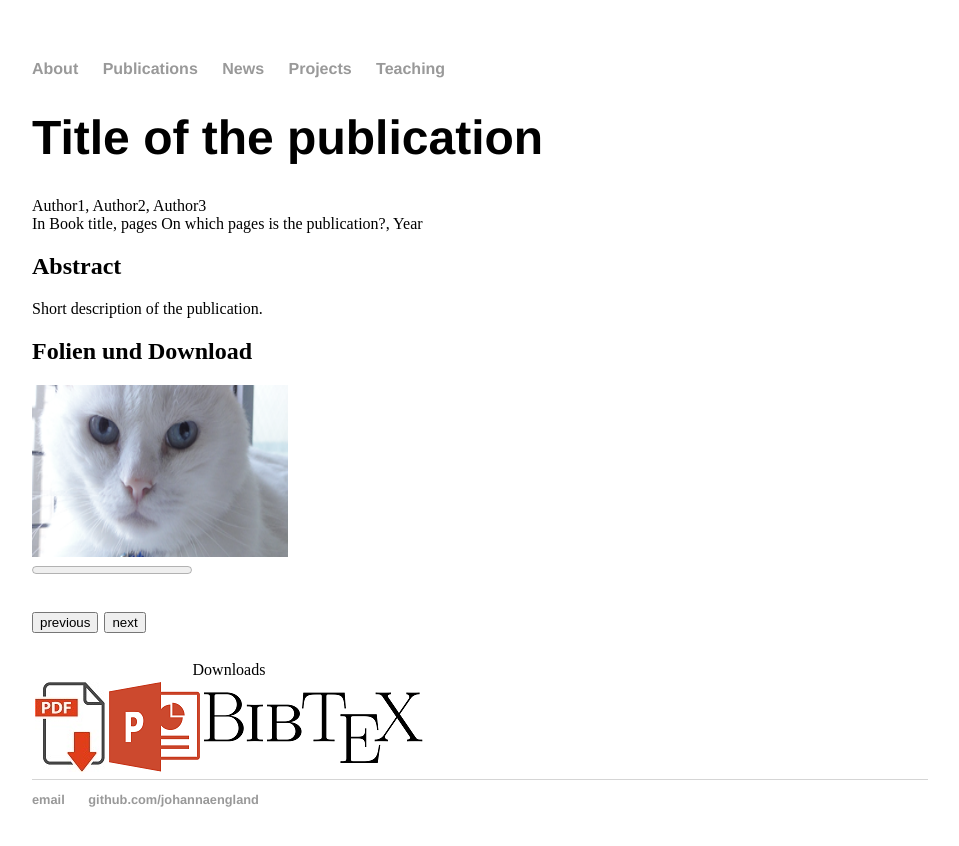
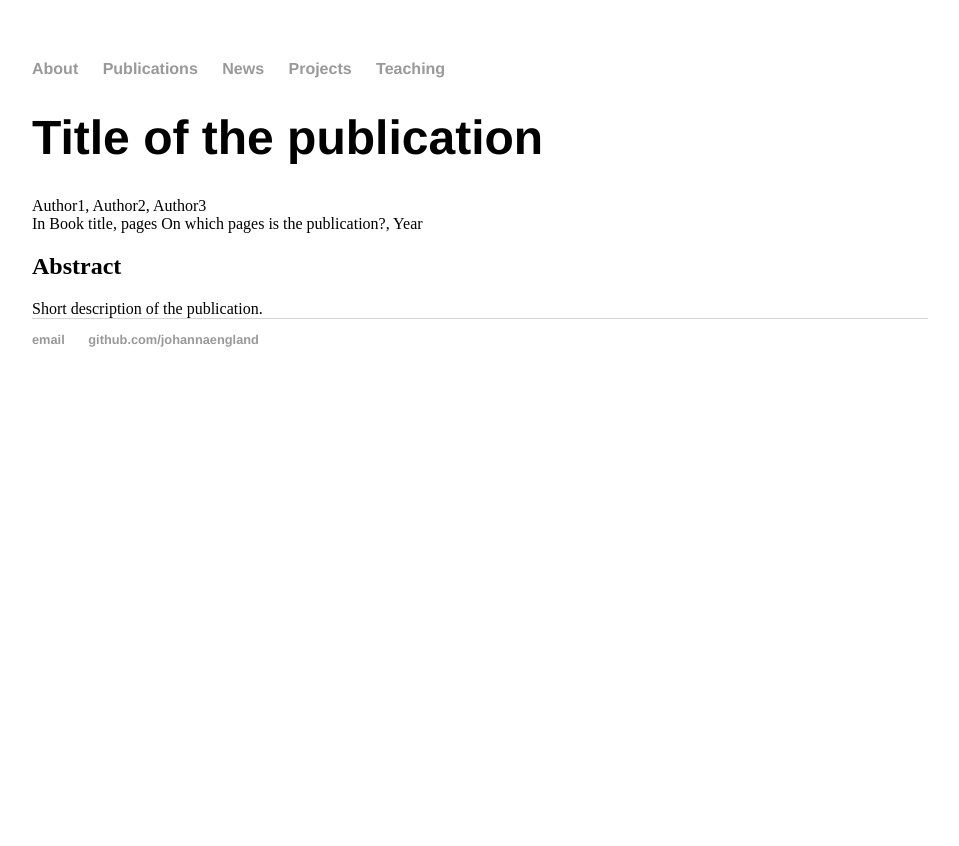
Before and after one commit to johannaengland/johannaengland.github.io, a Jekyll site: the page built from _publications/year-example-publication.md, in a window 1280 px wide. Shown: the top 846 px of the page, without its empty margins (160-1119 px from the left). Built offline with Jekyll 4.4.1, drawn with Linux system fonts in a browser that asks for light colours.

Commit message:
Update year-example-publication.md

```diff
--- a/_publications/year-example-publication.md
+++ b/_publications/year-example-publication.md
@@ -9,20 +9,3 @@ year: "Year"
 abstract: "Short description of the publication."
 
 ---
-## Folien und Download
-
-<body>
-<img id="currentSlide" src="images/pic1.jpg" width="256" height="172"> <br>
-<progress id="slidecount" value="0" max="2"></progress><br>
-<p>
-    <button type="button" onclick="slideshow(-1)">previous</button>
-    <button type="button" onclick="slideshow(1)">next</button>
-</p>
-<!-- to be added: pdf download, slides (ppt), bibtech //-->
-<table>
-    <caption>Downloads</caption>
-    <td><a href="downloads/publication.pdf" download><img id="pdfIcon" src="icons/pdf.jpg"></a></td>
-    <td><a href="downloads/slides.pptx" download><img id="pptIcon" src="icons/ppt.jpg"></a></td>
-    <td><a href=""><img id="bibtexIcon" src="icons/bibtex.jpg"></a></td>
-</table>
-</body>
```
